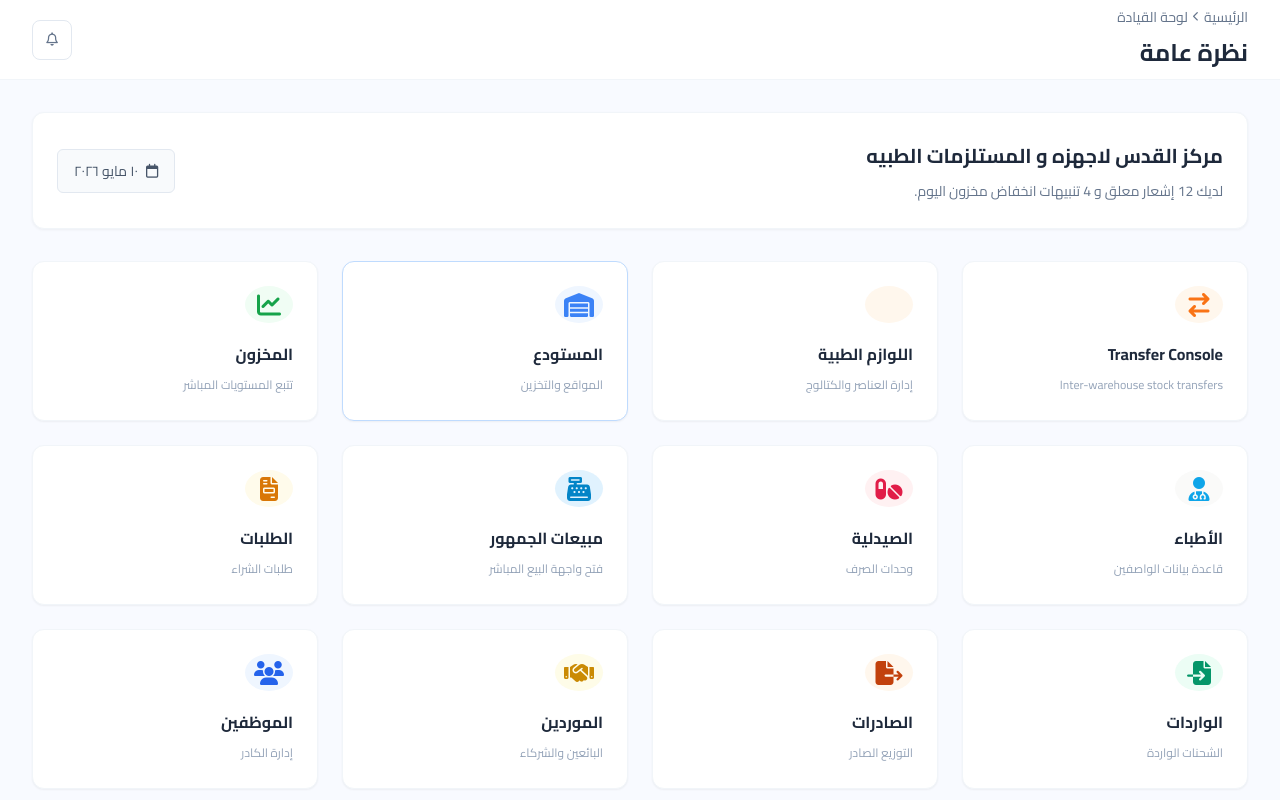
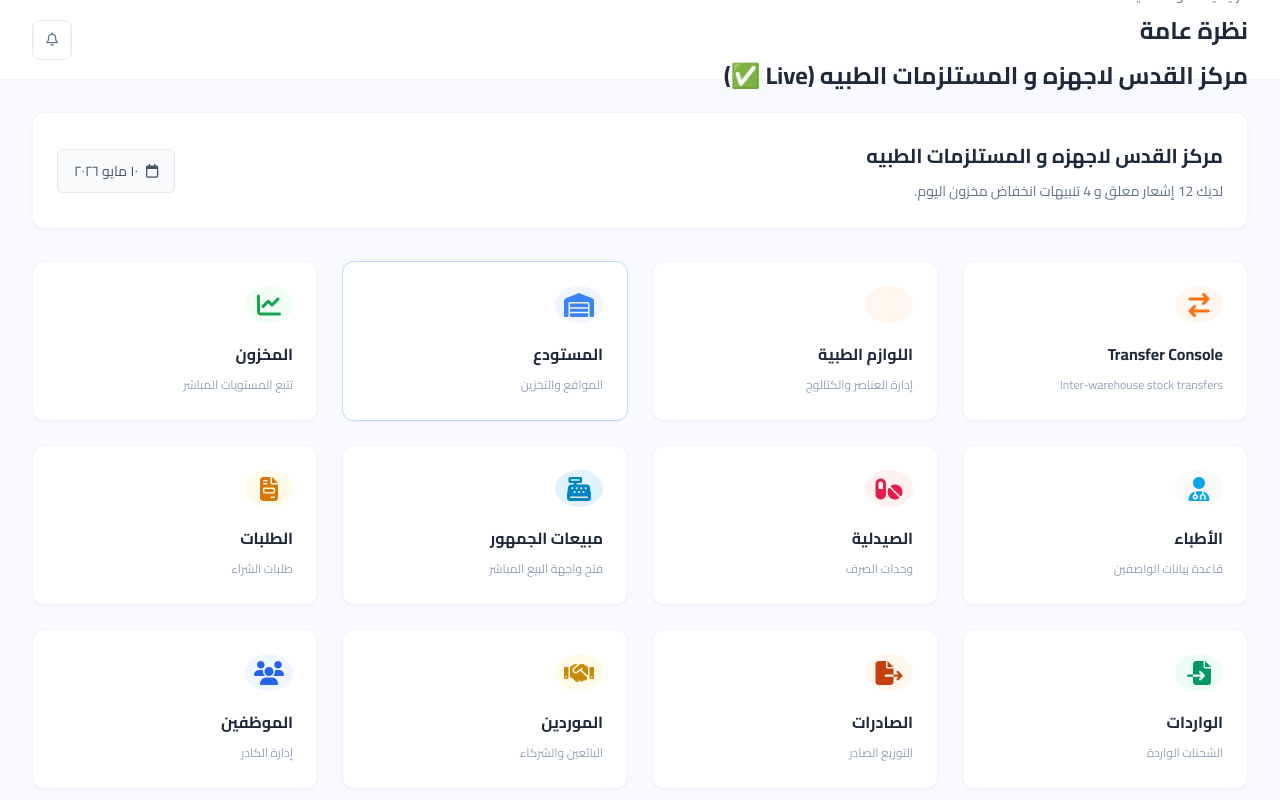
Before and after one commit to kareem123456789p-del/alqouds_last, a website: page public/index.html in a window 1280 px wide. Shown: the top 800 px of the page. Drawn offline with Linux system fonts and the light colour scheme; no server answers; some icons are missing.

Commit message:
Testing auto-deploy: Title change

```diff
--- a/public/index.html
+++ b/public/index.html
@@ -23,6 +23,7 @@
                         style="font-size: 0.7em; margin: 0 5px;"></i> لوحة القيادة</div>
                 <div class="page-title">
                     <h1>نظرة عامة</h1>
+                    <h1 class="text-2xl font-bold">مركز القدس لاجهزه و المستلزمات الطبيه (Live ✅)</h1>
                 </div>
             </div>
 
```
